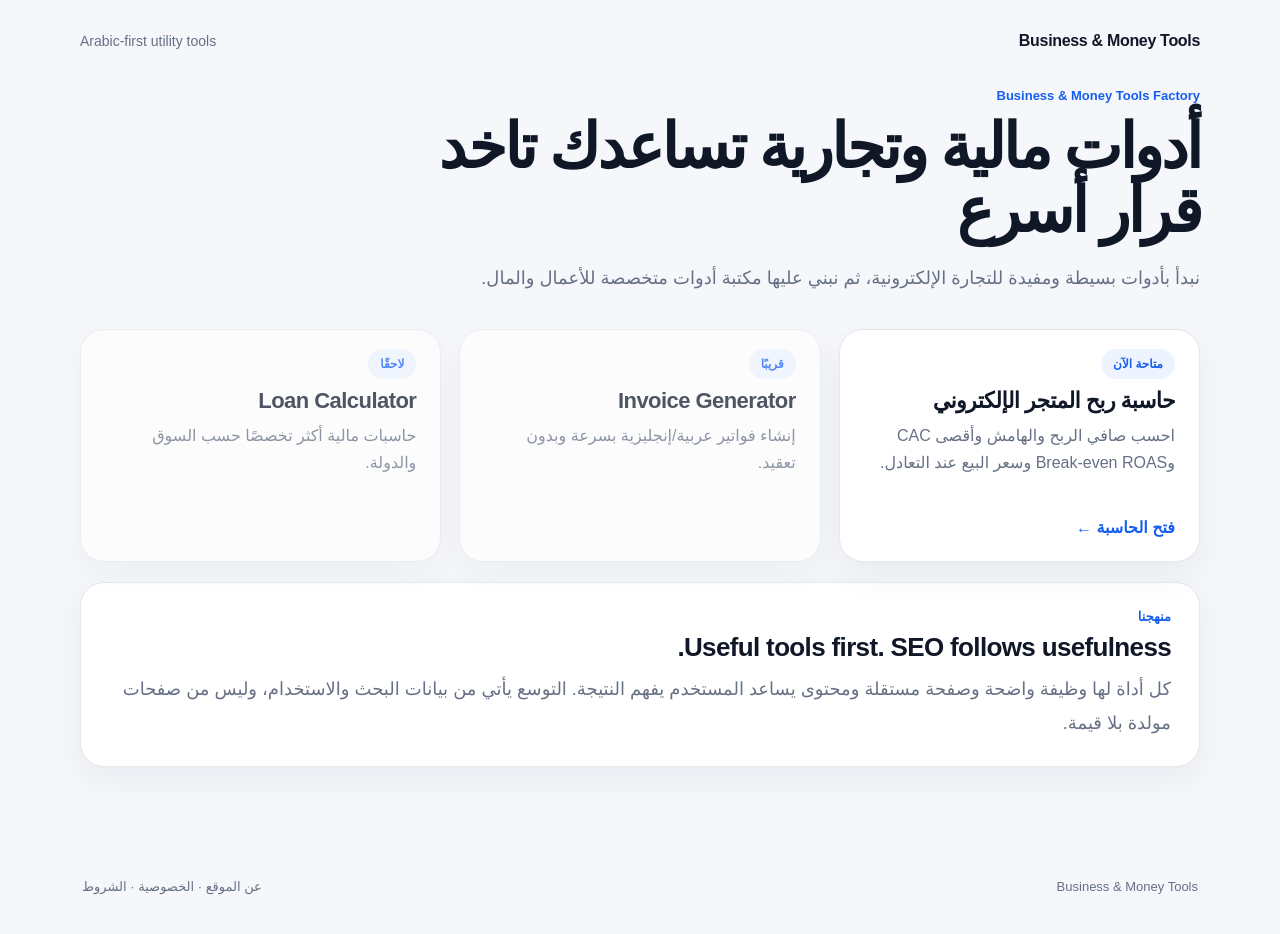
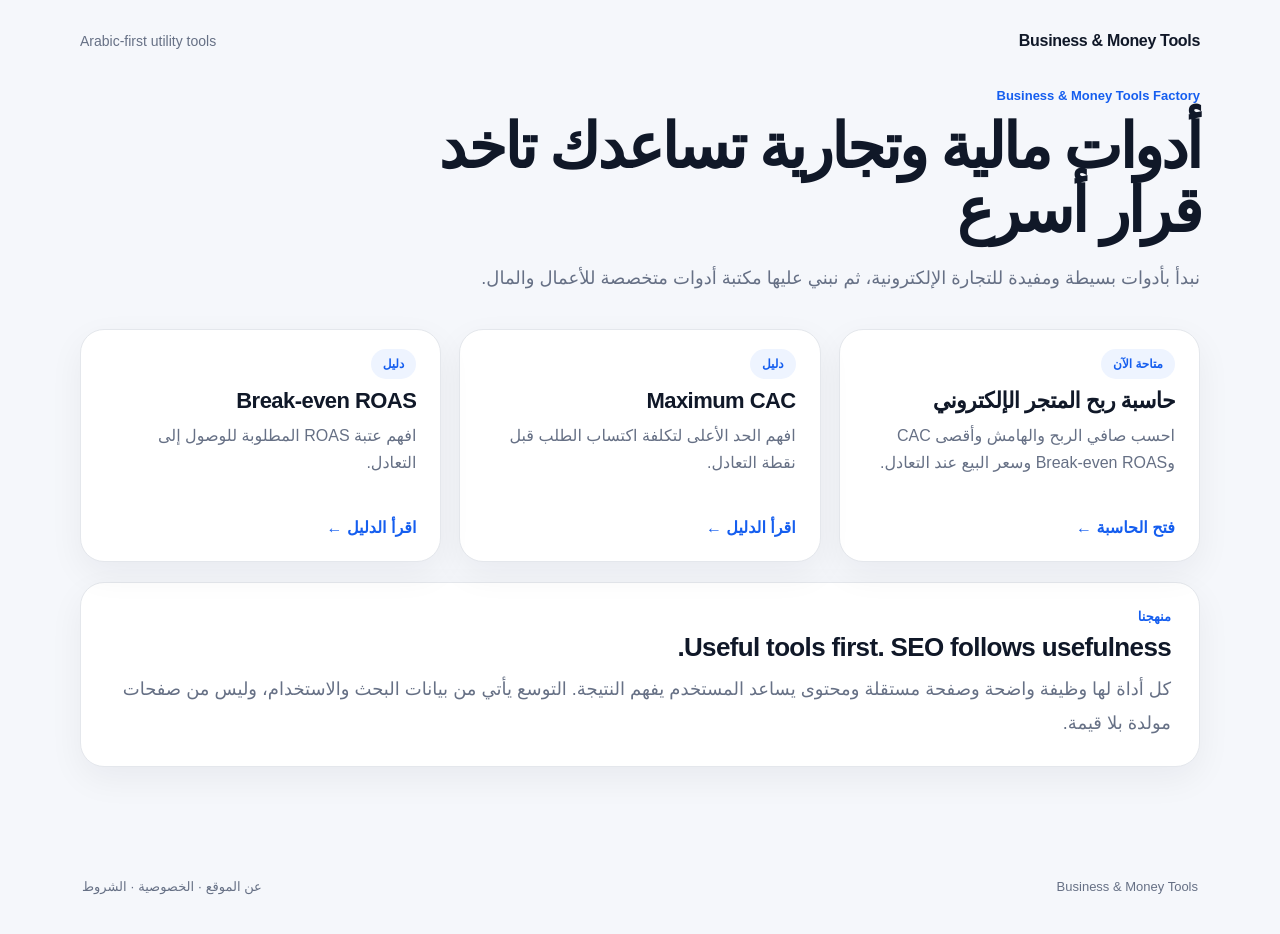
Before and after one commit to aelkhoreiby/business-money-tools, a Next.js app: page / in a window 1280 px wide. Shown: the top 934 px of the page. Built offline with nearby package versions, Linux system fonts and the light colour scheme.

Commit message:
Expand homepage with live guides

```diff
--- a/app/page.tsx
+++ b/app/page.tsx
@@ -28,16 +28,18 @@ export default function Home() {
           <Link href="/tools/ecommerce-profit-calculator/">فتح الحاسبة ←</Link>
         </div>
 
-        <div className="tool-index-card muted-card">
-          <span className="tool-status">قريبًا</span>
-          <h2>Invoice Generator</h2>
-          <p>إنشاء فواتير عربية/إنجليزية بسرعة وبدون تعقيد.</p>
+        <div className="tool-index-card">
+          <span className="tool-status">دليل</span>
+          <h2>Maximum CAC</h2>
+          <p>افهم الحد الأعلى لتكلفة اكتساب الطلب قبل نقطة التعادل.</p>
+          <Link href="/guides/maximum-cac-for-ecommerce/">اقرأ الدليل ←</Link>
         </div>
 
-        <div className="tool-index-card muted-card">
-          <span className="tool-status">لاحقًا</span>
-          <h2>Loan Calculator</h2>
-          <p>حاسبات مالية أكثر تخصصًا حسب السوق والدولة.</p>
+        <div className="tool-index-card">
+          <span className="tool-status">دليل</span>
+          <h2>Break-even ROAS</h2>
+          <p>افهم عتبة ROAS المطلوبة للوصول إلى التعادل.</p>
+          <Link href="/guides/break-even-roas-ecommerce/">اقرأ الدليل ←</Link>
         </div>
       </section>
 
```
